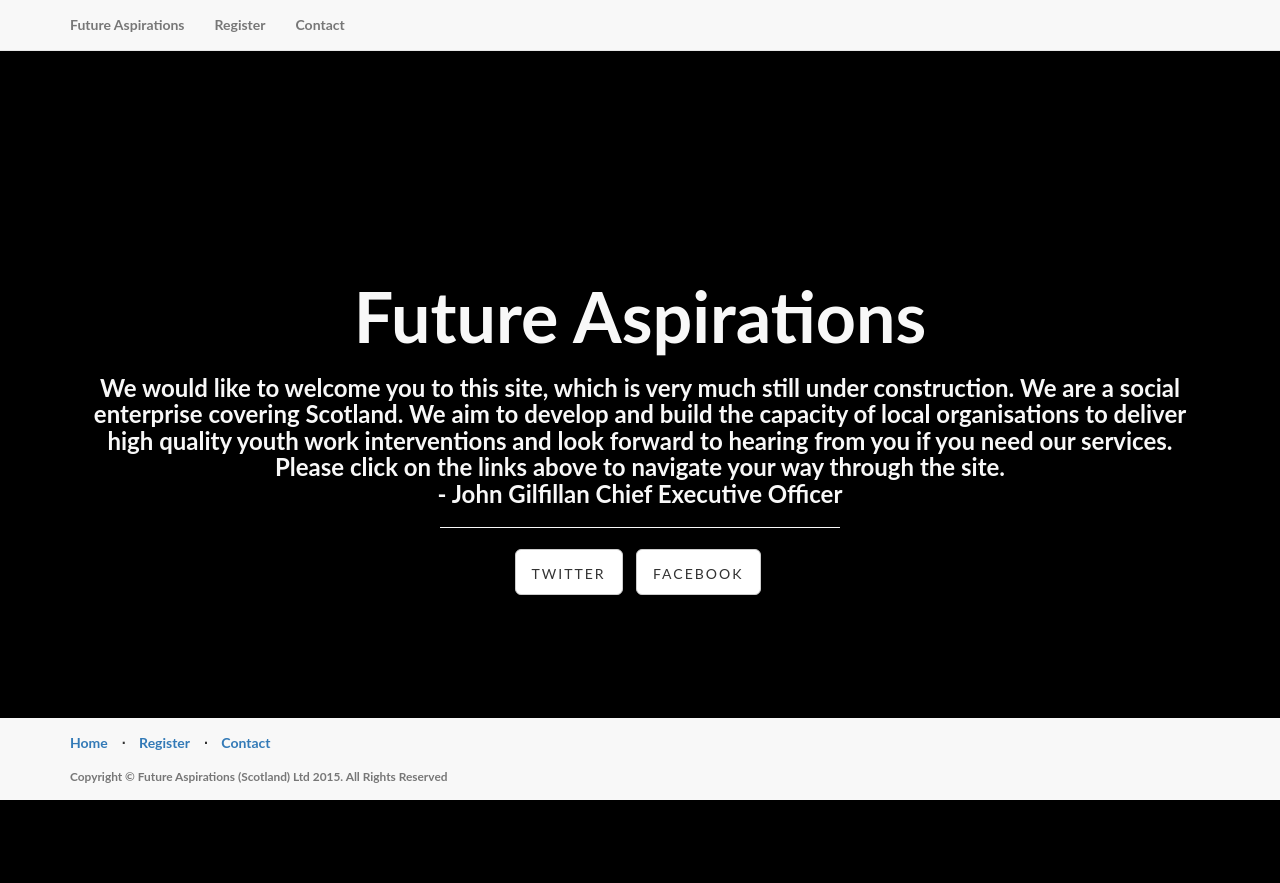
After one commit to Futureaspirations/FutureAspirationsWeb, a PHP site: page /landingPage.php in a window 1280 px wide. The commit adds this page. Run offline with PHP 8.4, Linux system fonts and the light colour scheme; some libraries are stand-ins or nearby versions.

Commit message:
Landing page

```diff
--- /dev/null
+++ b/footer.php
@@ -0,0 +1,35 @@
+<!DOCTYPE html>
+<html>
+  <head>
+  	<meta charset="utf-8">
+    <meta http-equiv="X-UA-Compatible" content="IE=edge">
+    <meta name="viewport" content="width=device-width, initial-scale=1">
+    <!-- CSS -->
+    <link href="bootstrap-3.3.5-dist/css/bootstrap.min.css" rel="stylesheet" media="screen">
+    <link href="landing-page.css" rel="stylesheet">
+    </head>
+	<body>
+	<footer>
+        <div class="container">
+            <div class="row">
+                <div class="col-lg-12">
+                    <ul class="list-inline">
+                        <li>
+                            <a href="#">Home</a>
+                        </li>
+                        <li class="footer-menu-divider">&sdot;</li>
+                        <li>
+                            <a href="#about">Register</a>
+                        </li>
+                        <li class="footer-menu-divider">&sdot;</li>
+                        <li>
+                            <a href="#contact">Contact</a>
+                        </li>
+                    </ul>
+                    <p class="copyright text-muted small">Copyright &copy; Future Aspirations (Scotland) Ltd 2015. All Rights Reserved</p>
+                </div>
+            </div>
+        </div>
+        </footer>
+    </body>
+</head>
--- a/header.php
+++ b/header.php
@@ -1,18 +1,22 @@
 <!DOCTYPE html>
 <html>
   <head>
-    <meta name="viewport" content="width=device-width, initial-scale=1.0">
-    <!-- Bootstrap -->
+  	<meta charset="utf-8">
+    <meta http-equiv="X-UA-Compatible" content="IE=edge">
+    <meta name="viewport" content="width=device-width, initial-scale=1">
+
+    <!-- CSS -->
     <link href="bootstrap-3.3.5-dist/css/bootstrap.min.css" rel="stylesheet" media="screen">
-    <style>
+    <link href="landing-page.css" rel="stylesheet">
+    <!--<style>
     	body {
     	padding-top: 60px;
     	}
 
-    </style>
+    </style>-->
   </head>
   <body>
-  <div class="navbar navbar-inverse navbar-fixed-top" role="navigation">
+  <!--<div class="navbar navbar-inverse navbar-fixed-top" role="navigation">
       <div class="container-fluid">
         <div class="navbar-header">
           <button type="button" class="navbar-toggle collapsed" data-toggle="collapse" data-target=".navbar-collapse">
@@ -36,6 +40,37 @@
               </ul>
         </div>
       </div>
-    </div>
+    </div>-->
+
+    <!-- Navigation -->
+    <nav class="navbar navbar-default navbar-fixed-top topnav" role="navigation">
+        <div class="container topnav">
+            <!-- Brand and toggle get grouped for better mobile display -->
+            <div class="navbar-header">
+                <button type="button" class="navbar-toggle" data-toggle="collapse" data-target=".navbar-collapse">
+                    <span class="sr-only">Toggle navigation</span>
+                    <span class="icon-bar"></span>
+                    <span class="icon-bar"></span>
+                    <span class="icon-bar"></span>
+                </button>
+                <a class="navbar-brand topnav" href="landingPage.php">Future Aspirations</a>
+            </div>
+            <!-- Collect the nav links, forms, and other content for toggling -->
+            <div class="collapse navbar-collapse" id="bs-example-navbar-collapse-1">
+                <ul class="nav navbar-nav navbar-left">
+                <!--<li><a href="bootstrapTest.php">Home</a></li>
+                <li><a href="GroupWorkRecording.php">Group Work Recording</a> </li>
+                <li><a href="StreetWorkRecording.php">Street Work Recording</a></li>
+                <li><a href="TimeSheetSubmission.php">Time Sheet Submission</a></li>
+                <li><a href="VolunteerTimesheet.php">Volunteer Timesheet</a></li>
+                <li><a href="ImpactStatementRecording.php">Impact Statement Recording</a></li>-->
+                <li><a href="registerPage.php">Register</a></li>
+                <li><a href="#">Contact</a></li>
+                </ul>
+            </div>
+            <!-- /.navbar-collapse -->
+        </div>
+        <!-- /.container -->
+    </nav>
 	</body>
 </html>
--- /dev/null
+++ b/landing-page.css
@@ -0,0 +1,174 @@
+/*!
+ * Start Bootstrap - Landing Page Bootstrap Theme (http://startbootstrap.com)
+ * Code licensed under the Apache License v2.0.
+ * For details, see http://www.apache.org/licenses/LICENSE-2.0.
+ */
+
+body,
+html {
+    width: 100%;
+    height: 100%;
+}
+
+body,
+h1,
+h2,
+h3,
+h4,
+h5,
+h6 {
+    font-family: "Lato","Helvetica Neue",Helvetica,Arial,sans-serif;
+    font-weight: 700;
+}
+
+.topnav {
+    font-size: 14px;
+}
+
+.lead {
+    font-size: 18px;
+    font-weight: 400;
+}
+
+.intro-header {
+    padding-top: 50px; /* If you're making other pages, make sure there is 50px of padding to make sure the navbar doesn't overlap content! */
+    padding-bottom: 50px;
+    text-align: center;
+    color: #f8f8f8;
+    background-color: #000000;
+    background-size: cover;
+}
+
+.intro-message {
+    position: relative;
+    padding-top: 20%;
+    padding-bottom: 20%;
+}
+
+.intro-message > h1 {
+    margin: 0;
+    text-shadow: 2px 2px 3px rgba(0,0,0,0.6);
+    font-size: 5em;
+}
+
+.intro-divider {
+    width: 400px;
+    border-top: 1px solid #f8f8f8;
+    border-bottom: 1px solid rgba(0,0,0,0.2);
+}
+
+.intro-message > h3 {
+    text-shadow: 2px 2px 3px rgba(0,0,0,0.6);
+}
+
+@media(max-width:767px) {
+    .intro-message {
+        padding-bottom: 15%;
+    }
+
+    .intro-message > h1 {
+        font-size: 3em;
+    }
+
+    ul.intro-social-buttons > li {
+        display: block;
+        margin-bottom: 20px;
+        padding: 0;
+    }
+
+    ul.intro-social-buttons > li:last-child {
+        margin-bottom: 0;
+    }
+
+    .intro-divider {
+        width: 100%;
+    }
+}
+
+.network-name {
+    text-transform: uppercase;
+    font-size: 14px;
+    font-weight: 400;
+    letter-spacing: 2px;
+}
+
+.content-section-a {
+    padding: 50px 0;
+    background-color: #f8f8f8;
+}
+
+.content-section-b {
+    padding: 50px 0;
+    border-top: 1px solid #e7e7e7;
+    border-bottom: 1px solid #e7e7e7;
+}
+
+.section-heading {
+    margin-bottom: 30px;
+}
+
+.section-heading-spacer {
+    float: left;
+    width: 200px;
+    border-top: 3px solid #e7e7e7;
+}
+
+.banner {
+    padding: 100px 0;
+    color: #f8f8f8;
+    background: url(../img/banner-bg.jpg) no-repeat center center;
+    background-size: cover;
+}
+
+.banner h2 {
+    margin: 0;
+    text-shadow: 2px 2px 3px rgba(0,0,0,0.6);
+    font-size: 3em;
+}
+
+.banner ul {
+    margin-bottom: 0;
+}
+
+.banner-social-buttons {
+    float: right;
+    margin-top: 0;
+}
+
+@media(max-width:1199px) {
+    ul.banner-social-buttons {
+        float: left;
+        margin-top: 15px;
+    }
+}
+
+@media(max-width:767px) {
+    .banner h2 {
+        margin: 0;
+        text-shadow: 2px 2px 3px rgba(0,0,0,0.6);
+        font-size: 3em;
+    }
+
+    ul.banner-social-buttons > li {
+        display: block;
+        margin-bottom: 20px;
+        padding: 0;
+    }
+
+    ul.banner-social-buttons > li:last-child {
+        margin-bottom: 0;
+    }
+}
+
+footer {
+  position: absolute;
+  bottom: 0;
+  width: 100%;
+  padding-top: 15px;
+  padding-bottom: 15px;
+  background-color: #f8f8f8;
+}
+
+p.copyright {
+    margin: 15px 0 0;
+}
--- /dev/null
+++ b/landingPage.php
@@ -0,0 +1,38 @@
+<!DOCTYPE html>
+<html>
+	<head>
+		<title>Future Aspirations</title>
+		<?php include_once "header.php"; ?>
+		<link href="landing-page.css" rel="stylesheet">
+	</head>
+	<body>
+		<a name="about"></a>
+    	<div class="intro-header">
+        <div class="container">
+            <div class="row">
+                <div class="col-lg-12">
+                    <div class="intro-message">
+                        <h1>Future Aspirations</h1>
+                        <h3>We would like to welcome you to this site, which is very much still under construction. We are a social enterprise covering Scotland. We aim to develop and build the capacity of local organisations to deliver high quality youth work interventions and look forward to hearing from you if you need our services.
+							Please click on the links above to navigate your way through the site.
+						<br>
+							- John Gilfillan Chief Executive Officer</h3>
+                        <hr class="intro-divider">
+                        <ul class="list-inline intro-social-buttons">
+                            <li>
+                                <a href="https://twitter.com/FutureAspire" class="btn btn-default btn-lg"><i class="fa fa-twitter fa-fw"></i> <span class="network-name">Twitter</span></a>
+                            </li>
+                            <li>
+                                <a href="https://www.facebook.com/FutureAspirations" class="btn btn-default btn-lg"><i class="fa fa-facebook fa-fw"></i> <span class="network-name">Facebook</span></a>
+                            </li>
+                        </ul>
+                    </div>
+                </div>
+            </div>
+        </div>
+    </div>
+   		<script src="http://code.jquery.com/jquery.js"></script>
+    	<script src="bootstrap-3.3.5-dist/js/bootstrap.min.js"></script>
+  	</body>
+  	<?php include_once "footer.php"; ?>
+</html>
```
